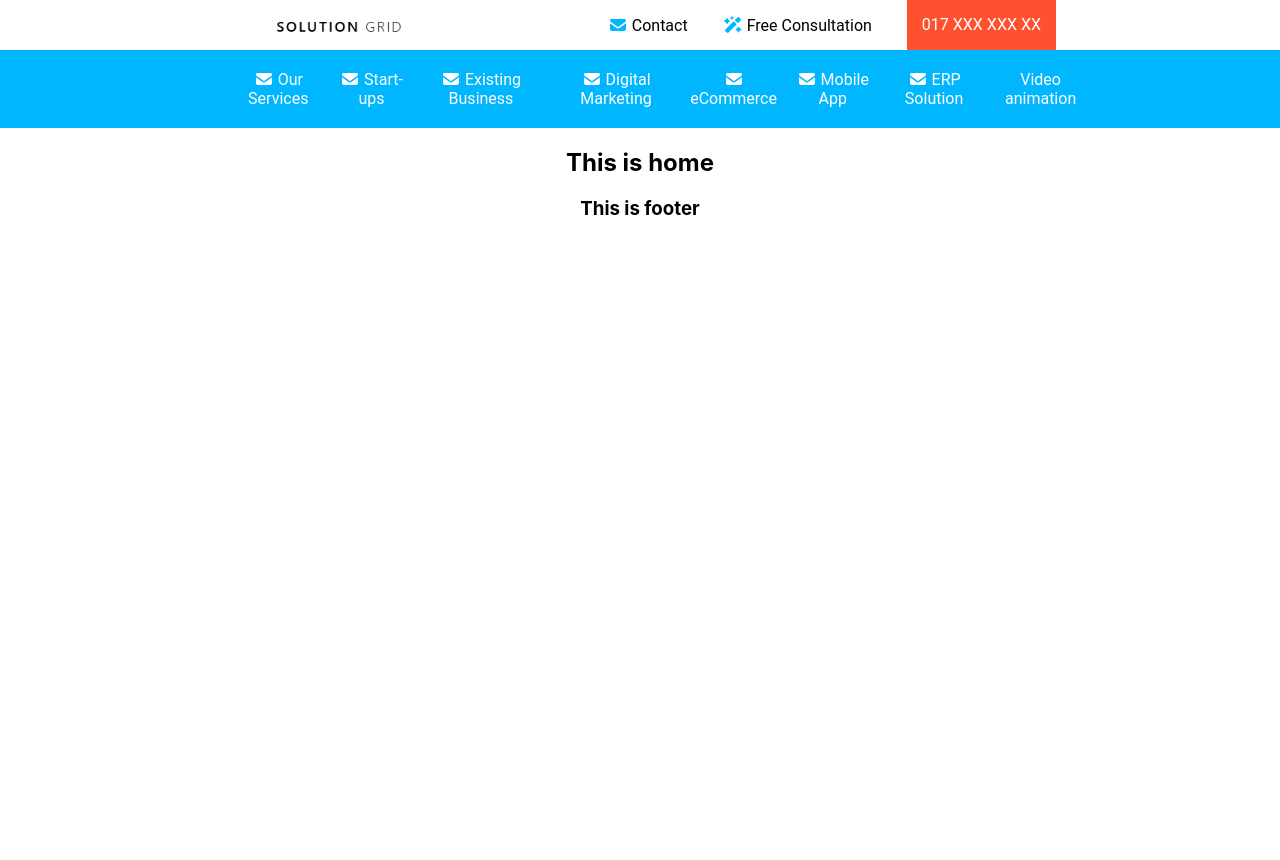
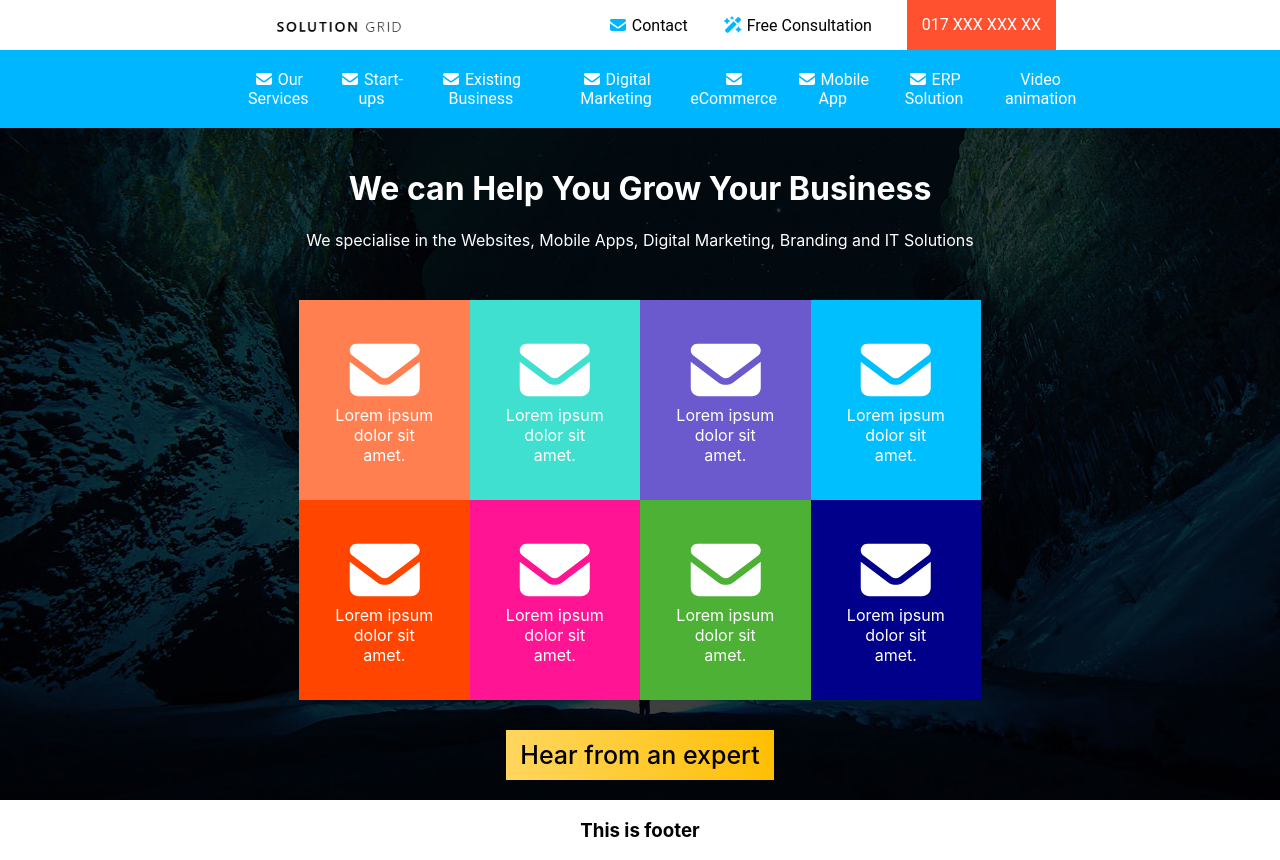
Before and after one commit to sazzadhossain1/solution-grid-new, a React (Create React App) app: page / in a window 1280 px wide. Before the commit the page ends 800 px from the top, so only its background shows below. Built offline with nearby package versions, Linux system fonts and the light colour scheme.

Commit message:
add some content in banner section

```diff
--- /dev/null
+++ b/src/components/Banner/Banner.css
@@ -0,0 +1,73 @@
+.banner_parent_div {
+  background-image: url("../../accets/bannerPhoto/bannerPhoto.jpg");
+  background-repeat: no-repeat;
+  background-position: center;
+  background-size: cover;
+  color: white;
+  /* margin-top: -21px; */
+  padding: 20px;
+}
+.banner_grid_div {
+  display: grid;
+  grid-template-columns: repeat(4, 1fr);
+  width: 55%;
+  margin: auto;
+  margin-top: 50px;
+}
+.banner_icon {
+  font-size: 70px;
+}
+.banner_grid_div a {
+  text-decoration: none;
+  color: white;
+}
+.banner_cart_one {
+  background-color: coral;
+  padding: 35px;
+}
+.banner_cart_two {
+  background-color: turquoise;
+  padding: 35px;
+}
+.banner_cart_three {
+  background-color: slateblue;
+  padding: 35px;
+}
+.banner_cart_four {
+  background-color: deepskyblue;
+  padding: 35px;
+}
+.banner_cart_five {
+  background-color: orangered;
+  padding: 35px;
+}
+.banner_cart_six {
+  background-color: deeppink;
+  padding: 35px;
+}
+.banner_cart_saven {
+  background-color: #4cb134;
+  padding: 35px;
+}
+.banner_cart_eight {
+  background-color: darkblue;
+  padding: 35px;
+}
+
+.banner_link_btn {
+  text-decoration: none;
+  color: black;
+  font-size: 25px;
+}
+.banner_btn_div {
+  background-image: linear-gradient(
+    to right,
+    rgb(255, 214, 94) 0%,
+    rgb(254, 191, 4) 100%
+  );
+  width: 20%;
+  padding: 10px;
+  margin: auto;
+  margin-top: 30px;
+  font-weight: 500;
+}
--- /dev/null
+++ b/src/components/Banner/Banner.js
@@ -0,0 +1,81 @@
+import React from "react";
+import "./Banner.css";
+import { FontAwesomeIcon } from "@fortawesome/react-fontawesome";
+import { faEnvelope } from "@fortawesome/free-solid-svg-icons";
+import { Link } from "react-router-dom";
+
+const Banner = () => {
+  return (
+    <div className="banner_parent_div">
+      <h1>We can Help You Grow Your Business</h1>
+      <p>
+        We specialise in the Websites, Mobile Apps, Digital Marketing, Branding
+        and IT Solutions
+      </p>
+      <div className="banner_grid_div">
+        <Link>
+          <div className="banner_cart_one">
+            <FontAwesomeIcon className="banner_icon" icon={faEnvelope} />
+            <br />
+
+            <span>Lorem ipsum dolor sit amet.</span>
+          </div>
+        </Link>
+        <Link>
+          <div className="banner_cart_two">
+            <FontAwesomeIcon className="banner_icon" icon={faEnvelope} />
+            <br />
+            <span>Lorem ipsum dolor sit amet.</span>
+          </div>
+        </Link>
+        <Link>
+          <div className="banner_cart_three">
+            <FontAwesomeIcon className="banner_icon" icon={faEnvelope} />
+            <br />
+            <span>Lorem ipsum dolor sit amet.</span>
+          </div>
+        </Link>
+        <Link>
+          <div className="banner_cart_four">
+            <FontAwesomeIcon className="banner_icon" icon={faEnvelope} />
+            <br />
+            <span>Lorem ipsum dolor sit amet.</span>
+          </div>
+        </Link>
+        <Link>
+          <div className="banner_cart_five">
+            <FontAwesomeIcon className="banner_icon" icon={faEnvelope} />
+            <br />
+            <span>Lorem ipsum dolor sit amet.</span>
+          </div>
+        </Link>
+        <Link>
+          <div className="banner_cart_six">
+            <FontAwesomeIcon className="banner_icon" icon={faEnvelope} />
+            <br />
+            <span>Lorem ipsum dolor sit amet.</span>
+          </div>
+        </Link>
+        <Link>
+          <div className="banner_cart_saven">
+            <FontAwesomeIcon className="banner_icon" icon={faEnvelope} />
+            <br />
+            <span>Lorem ipsum dolor sit amet.</span>
+          </div>
+        </Link>
+        <Link>
+          <div className="banner_cart_eight">
+            <FontAwesomeIcon className="banner_icon" icon={faEnvelope} />
+            <br />
+            <span>Lorem ipsum dolor sit amet.</span>
+          </div>
+        </Link>
+      </div>
+      <Link className="banner_link_btn">
+        <div className="banner_btn_div">Hear from an expert</div>
+      </Link>
+    </div>
+  );
+};
+
+export default Banner;
--- a/src/components/Home/Home.js
+++ b/src/components/Home/Home.js
@@ -1,10 +1,11 @@
 import React from "react";
 import "./Home.css";
+import Banner from "../Banner/Banner";
 
 const Home = () => {
   return (
     <div>
-      <h2>This is home</h2>
+      <Banner></Banner>
     </div>
   );
 };
```
